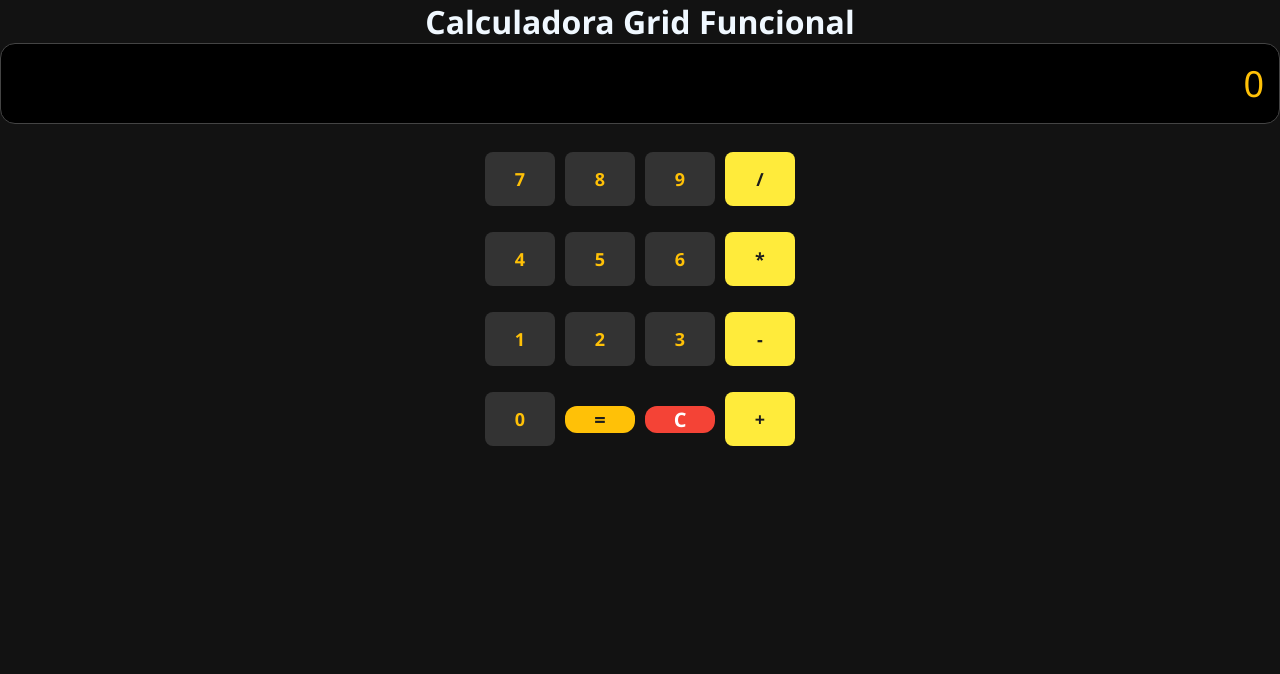
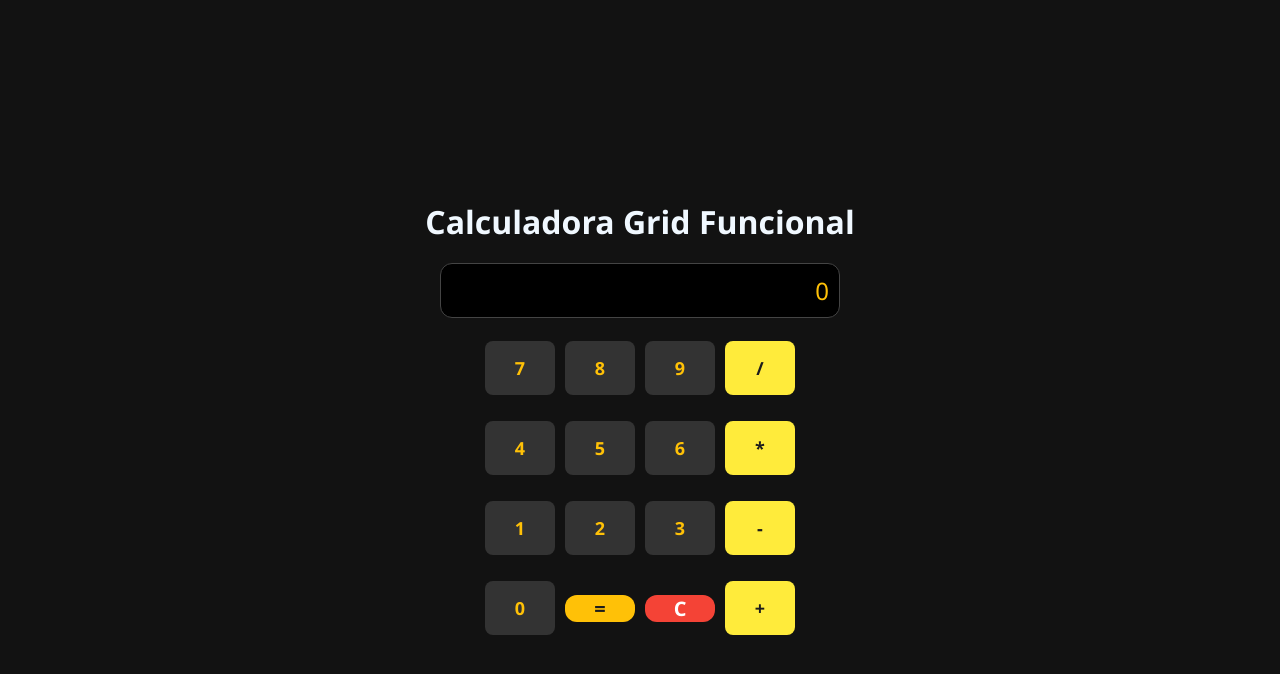
Before and after one commit to HyannSE/CP4---CIDADE, a React (Vite) app in the folder calculadora/: page / in a window 1280 px wide. Shown: the top 674 px of the page. Built offline with nearby package versions, Linux system fonts and the light colour scheme.

Commit message:
Arrumando posicao da calculadora em relacao ao dispositivo

```diff
--- a/calculadora/src/css/App.css
+++ b/calculadora/src/css/App.css
@@ -11,6 +11,7 @@
   align-items: center;
   color: aliceblue;
   background: #121212; /* fundo preto da tela */
+  padding-top: 200px;
 }
 
 .App h1{
--- a/calculadora/src/css/display.css
+++ b/calculadora/src/css/display.css
@@ -1,12 +1,14 @@
+
 .display {
-  width: 100%;
-  margin-bottom: 20px;
-  padding: 15px;
-  font-size: 36px;
-  border-radius: 15px;
-  background: #000; /* fundo preto */
-  color: #ffc107; /* números amarelos */
-  text-align: right;
+  width: 400px; /* ocupa 80% do quadrado */
+  margin: 0 auto 15px auto; /* centraliza horizontalmente */
+  padding: 10px;
+  font-size: 24px;
+  border-radius: 12px;
+  background: #000;
+  color: #ffc107;
+  text-align: right; /* mantém os números alinhados à direita */
   box-shadow: inset 0 4px 6px rgba(0,0,0,0.3);
   border: 1px solid #444;
+  margin-top: 20px;
 }
```
